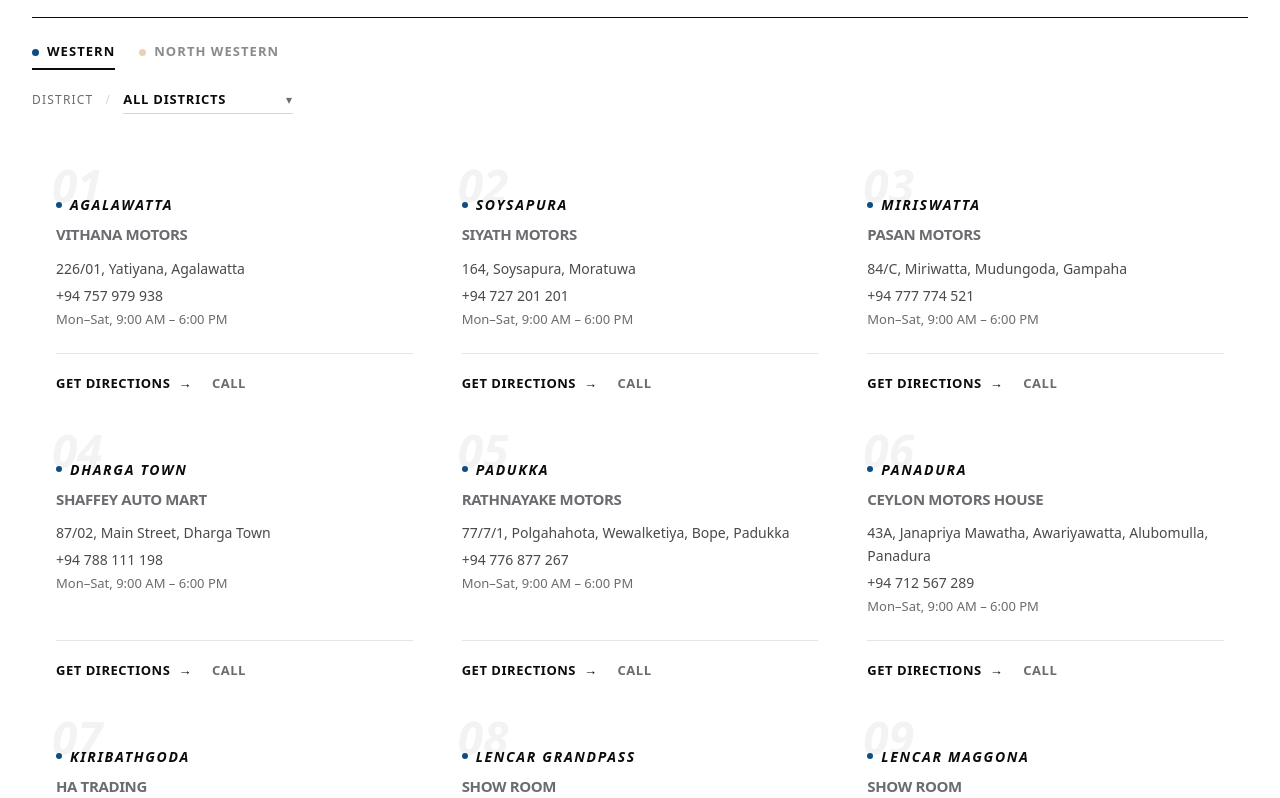
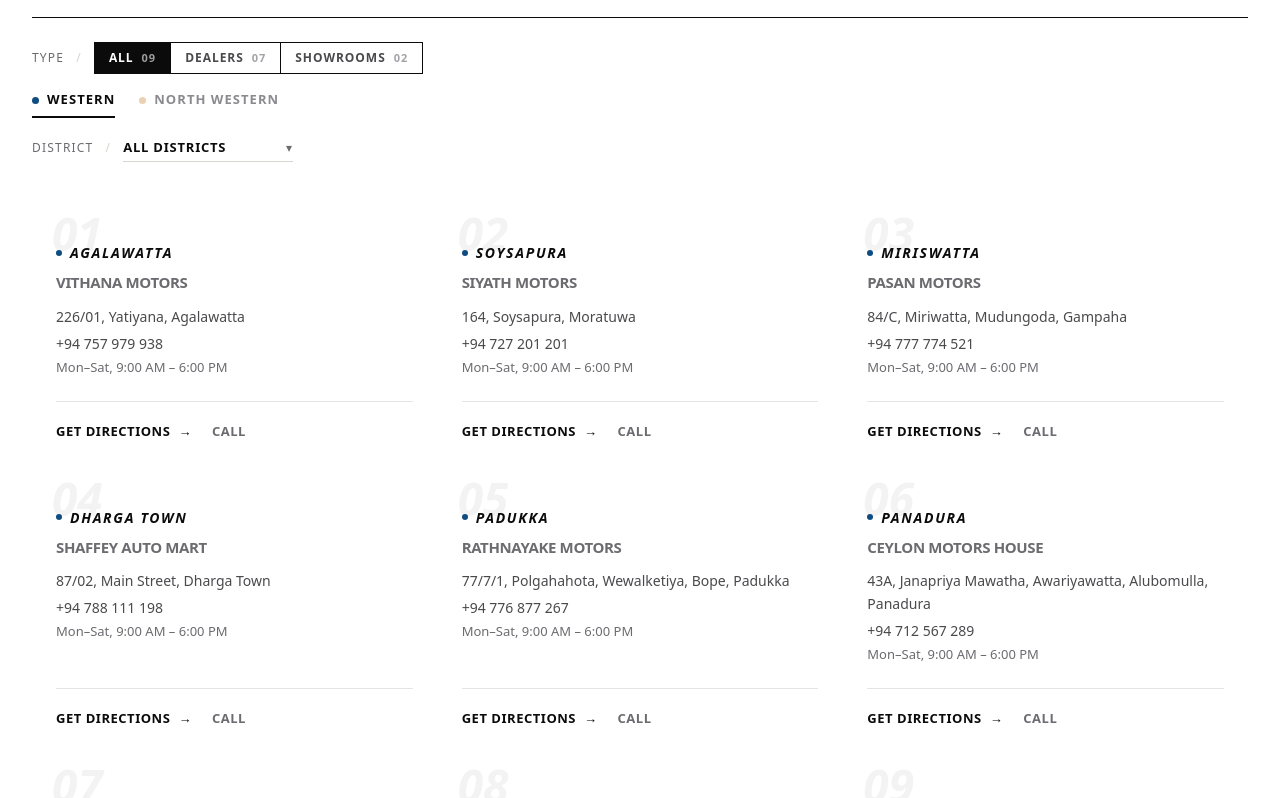
Before and after one commit to slmobilityit-cell/lencar_web, a Next.js app: page /dealer-network in a window 1280 px wide. Shown: the part 1260-2058 px from the top of the page. Built offline with nearby package versions, Linux system fonts and the light colour scheme.

Commit message:
add dealer point filter for showrooms and dealer points

```diff
--- a/components/ui/Dealernetwork.tsx
+++ b/components/ui/Dealernetwork.tsx
@@ -12,6 +12,8 @@
   mapsQuery: string;
   dealer_name: string;
 };
+
+type OutletType = "all" | "dealer" | "showroom";
 
 const DEALERS: Dealer[] = [
   {
@@ -72,7 +74,7 @@
     phone: "+94 712 567 289",
     hours: "Mon–Sat, 9:00 AM – 6:00 PM",
     mapsQuery: "43A, Janapriya Mawatha, Awariyawatta, Alubomulla, Panadura, Sri Lanka",
-    dealer_name : "Ceylon Motors House"
+    dealer_name: "Ceylon Motors House"
   },
   {
     name: "Kuliyapitiya",
@@ -105,19 +107,19 @@
     dealer_name: "Sharadi Mortors"
   },
   {
-    name: "Lencar Grandpass",
+    name: "Lencar Grandpass Showroom",
     region: "Western",
     district: "Colombo",
     address: "No.609, Sirimawo Bandaranayaka Mawatha, Grandpass, Colombo 14",
     phone: "+94 71 339 1391",
     hours: "Mon–Sat, 9:00 AM – 6:00 PM",
-    mapsQuery: "No.609, Sirimawo Bandaranayaka Mawatha, Grandpass, Colombo 14",
+    mapsQuery: "609, Sirimawo Bandaranayaka Mawatha, Grandpass, Colombo 14",
     dealer_name: "Show Room"
   },
   {
-    name: "Lencar Maggona",
+    name: "Lencar Maggona Showroom",
     region: "Western",
-    district: "Kaluthara",
+    district: "Kalutara",
     address: "Galle Road Maggona",
     phone: "+94 75 541 0810",
     hours: "Mon–Sat, 9:00 AM – 6:00 PM",
@@ -128,6 +130,10 @@
 
 const REGIONS = Array.from(new Set(DEALERS.map((d) => d.region)));
 const ALL_DISTRICTS = "All";
+
+// A dealer entry counts as a showroom when its dealer_name is "Show Room".
+const isShowRoom = (d: Dealer) =>
+  d.dealer_name.replace(/\s+/g, "").toLowerCase() === "showroom";
 
 // Each province gets a fixed marker color, used consistently across the
 // filter legend and the card index dot — a small map-legend motif.
@@ -147,6 +153,7 @@
 export default function DealerNetwork() {
   const [activeRegion, setActiveRegion] = useState(REGIONS[0]);
   const [activeDistrict, setActiveDistrict] = useState(ALL_DISTRICTS);
+  const [activeType, setActiveType] = useState<OutletType>("all");
 
   const availableDistricts = useMemo(() => {
     const pool = DEALERS.filter((d) => d.region === activeRegion);
@@ -159,7 +166,8 @@
     }
   }, [availableDistricts, activeDistrict]);
 
-  const filteredDealers = useMemo(() => {
+  // Region + district scope, before the type filter is applied.
+  const scopedDealers = useMemo(() => {
     return DEALERS.filter((dealer) => {
       const matchesRegion = dealer.region === activeRegion;
       const matchesDistrict =
@@ -167,6 +175,31 @@
       return matchesRegion && matchesDistrict;
     });
   }, [activeRegion, activeDistrict]);
+
+  const typeCounts = useMemo(() => {
+    const showrooms = scopedDealers.filter(isShowRoom).length;
+    return {
+      all: scopedDealers.length,
+      dealer: scopedDealers.length - showrooms,
+      showroom: showrooms,
+    };
+  }, [scopedDealers]);
+
+  const filteredDealers = useMemo(() => {
+    if (activeType === "all") return scopedDealers;
+    return scopedDealers.filter((d) =>
+      activeType === "showroom" ? isShowRoom(d) : !isShowRoom(d)
+    );
+  }, [scopedDealers, activeType]);
+
+  const TYPE_OPTIONS: { key: OutletType; label: string }[] = [
+    { key: "all", label: "All" },
+    { key: "dealer", label: "Dealers" },
+    { key: "showroom", label: "Showrooms" },
+  ];
+
+  const typeLabel =
+    activeType === "dealer" ? "Dealers" : activeType === "showroom" ? "Showrooms" : null;
 
   return (
     <div>
@@ -180,6 +213,7 @@
             {filteredDealers.length === 1 ? "Location" : "Locations"}
             {" · "}{activeRegion}
             {activeDistrict !== ALL_DISTRICTS && <> · {activeDistrict}</>}
+            {typeLabel && <> · {typeLabel}</>}
           </span>
         </div>
         <span className="font-body hidden text-[11px] uppercase tracking-[0.14em] text-[#a3a3a8] sm:block">
@@ -189,6 +223,44 @@
 
       {/* Filters */}
       <div className="mt-6 flex flex-col gap-4">
+        {/* Outlet type — segmented control: all / dealers / showrooms */}
+          <div className="flex items-center gap-3 font-body text-[12px] uppercase tracking-[0.1em] text-[#6b6b70]">
+            <span id="outlet-type-label">Type</span>
+            <span className="text-[#d8d5cd]">/</span>
+            <div
+              role="group"
+              aria-labelledby="outlet-type-label"
+              className="flex border border-[#0b0b0c]"
+            >
+              {TYPE_OPTIONS.map((opt, idx) => {
+                const isActive = activeType === opt.key;
+                return (
+                  <button
+                    key={opt.key}
+                    type="button"
+                    aria-pressed={isActive}
+                    onClick={() => setActiveType(opt.key)}
+                    className={`font-body flex items-center gap-2 px-3.5 py-1.5 text-[12px] font-semibold uppercase tracking-[0.08em] transition-colors ${
+                      idx > 0 ? "border-l border-[#0b0b0c]" : ""
+                    } ${
+                      isActive
+                        ? "bg-[#0b0b0c] text-white"
+                        : "bg-transparent text-[#4a4a4d] hover:bg-[#f1f0ec] hover:text-[#0b0b0c]"
+                    }`}
+                  >
+                    {opt.label}
+                    <span
+                      className={`tabular-nums text-[11px] ${
+                        isActive ? "text-white/60" : "text-[#a3a3a8]"
+                      }`}
+                    >
+                      {pad(typeCounts[opt.key])}
+                    </span>
+                  </button>
+                );
+              })}
+            </div>
+          </div>
         {/* Province filter — underline tabs with a legend dot per region */}
         <div className="flex flex-wrap gap-x-6 gap-y-3">
           {REGIONS.map((region) => {
@@ -218,6 +290,7 @@
           })}
         </div>
 
+        <div className="flex flex-wrap items-center gap-x-8 gap-y-4">
           {/* District selector, scoped to the selected province */}
           <label className="flex items-center gap-3 font-body text-[12px] uppercase tracking-[0.1em] text-[#6b6b70]">
             District
@@ -243,10 +316,13 @@
             </div>
           </label>
         </div>
+      </div>
 
       {/* Dealer grid */}
       <div className="mt-10 grid grid-cols-1 gap-px overflow-hidden sm:grid-cols-2 lg:grid-cols-3">
-        {filteredDealers.map((dealer, i) => (
+        {filteredDealers.map((dealer, i) => {
+          const showroom = isShowRoom(dealer);
+          return (
             <div
               key={dealer.name}
               className="group relative flex flex-col justify-between bg-white p-6 pt-10 transition-colors hover:bg-[#fafaf9]"
@@ -265,11 +341,16 @@
                     className="h-[6px] w-[6px] rounded-full"
                     style={{ backgroundColor: regionColor(dealer.region) }}
                   />
-                {/* {dealer.region} · {dealer.district} */}
                   {dealer.name}
                 </p>
-              <h3 className="font-display mt-2 text-[15px] font-semibold uppercase tracking-tight text-[#6b6b70]">
-                {dealer.dealer_name}
+                <h3 className="font-display mt-2 flex items-center gap-2 text-[15px] font-semibold uppercase tracking-tight text-[#6b6b70]">
+                  {showroom ? (
+                    <span className="bg-[#0b0b0c] px-2 py-0.5 text-[11px] font-bold tracking-[0.12em] text-white">
+                      Showroom
+                    </span>
+                  ) : (
+                    dealer.dealer_name
+                  )}
                 </h3>
                 <p className="font-body mt-3 text-[14px] leading-relaxed text-[#4a4a4d]">
                   {dealer.address}
@@ -302,7 +383,8 @@
                 </a>
               </div>
             </div>
-        ))}
+          );
+        })}
       </div>
 
       {filteredDealers.length === 0 && (
@@ -312,7 +394,10 @@
           </p>
           <button
             type="button"
-            onClick={() => setActiveDistrict(ALL_DISTRICTS)}
+            onClick={() => {
+              setActiveDistrict(ALL_DISTRICTS);
+              setActiveType("all");
+            }}
             className="font-body mt-3 text-[13px] font-semibold uppercase tracking-[0.06em] text-[#0F4C81] hover:underline"
           >
             Clear filters
--- a/lib/constants/bssPoints.ts
+++ b/lib/constants/bssPoints.ts
@@ -275,11 +275,11 @@
     region: "Western",
     district: "Colombo",
     address:
-      "No.609, Sirimawo Bandaranayaka Mawatha, Grandpass, Colombo 14",
+      "609, Sirimawo Bandaranayaka Mawatha, Grandpass, Colombo 14",
     lat: 6.9512606,
     lng: 79.8741326,
     hours: "Open 24 hours",
     mapsQuery:
-      "No.609, Sirimawo Bandaranayaka Mawatha, Grandpass, Colombo 14",
+      "609, Sirimawo Bandaranayaka Mawatha, Grandpass, Colombo 14",
   },
 ];
```
Lines whose indentation alone changed are shown as unchanged.
